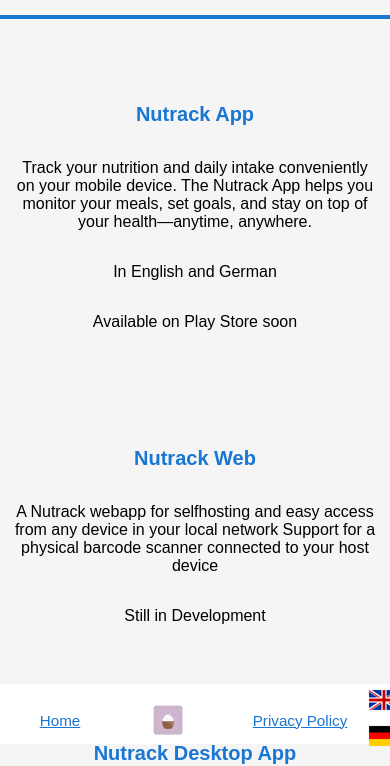
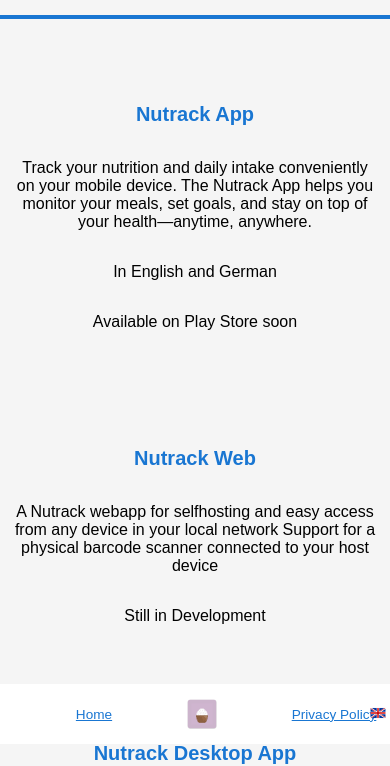
Before and after one commit to nutrack-app/nutrack-app.github.io, a plain HTML site: page index.html in a window 390 px wide. Shown: the part 100-866 px from the top of the page. Drawn offline with Linux system fonts and the light colour scheme.

Commit message:
Update style.css

```diff
--- a/style.css
+++ b/style.css
@@ -199,6 +199,48 @@ p {
   }
 }
 
+@media (max-width: 500px) {
+  .tabbar-col.right .language {
+    display: flex;
+    align-items: center;
+  }
+  .flag-icon {
+    height: 16px;
+    width: auto;
+    margin-left: 2px;
+  }
+  .flag-icon:first-child {
+    margin-left: 0;
+  }
+  .tabbar {
+    display: flex;
+    flex-direction: row;
+    align-items: center;
+    justify-content: space-between;
+    height: 40px;
+    overflow-x: auto;
+    padding: 0 2px;
+    gap: 0;
+    grid-template-columns: none;
+  }
+  .tabbar-col,
+  .tabbar-col.center,
+  .tabbar-col.right {
+    min-width: 32px;
+    padding: 0;
+    justify-content: center;
+  }
+  .tabbar a, .tabbar-item {
+    font-size: 0.85em;
+    padding: 0;
+    margin: 0;
+  }
+  .tabbar-icon {
+    height: 22px;
+    width: 22px;
+  }
+}
+
 .spalte {
   position: relative;
   flex: 1;
```
